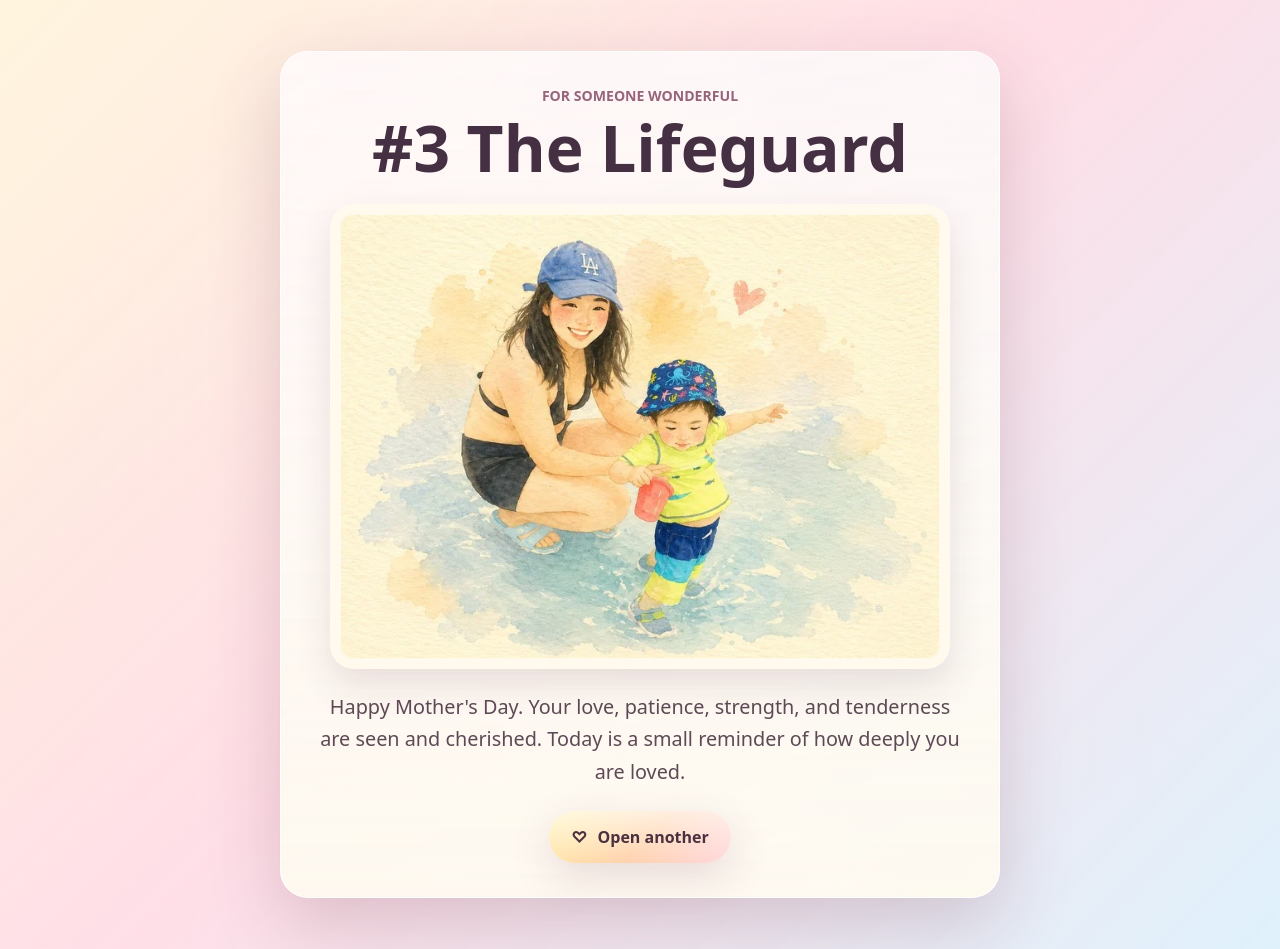
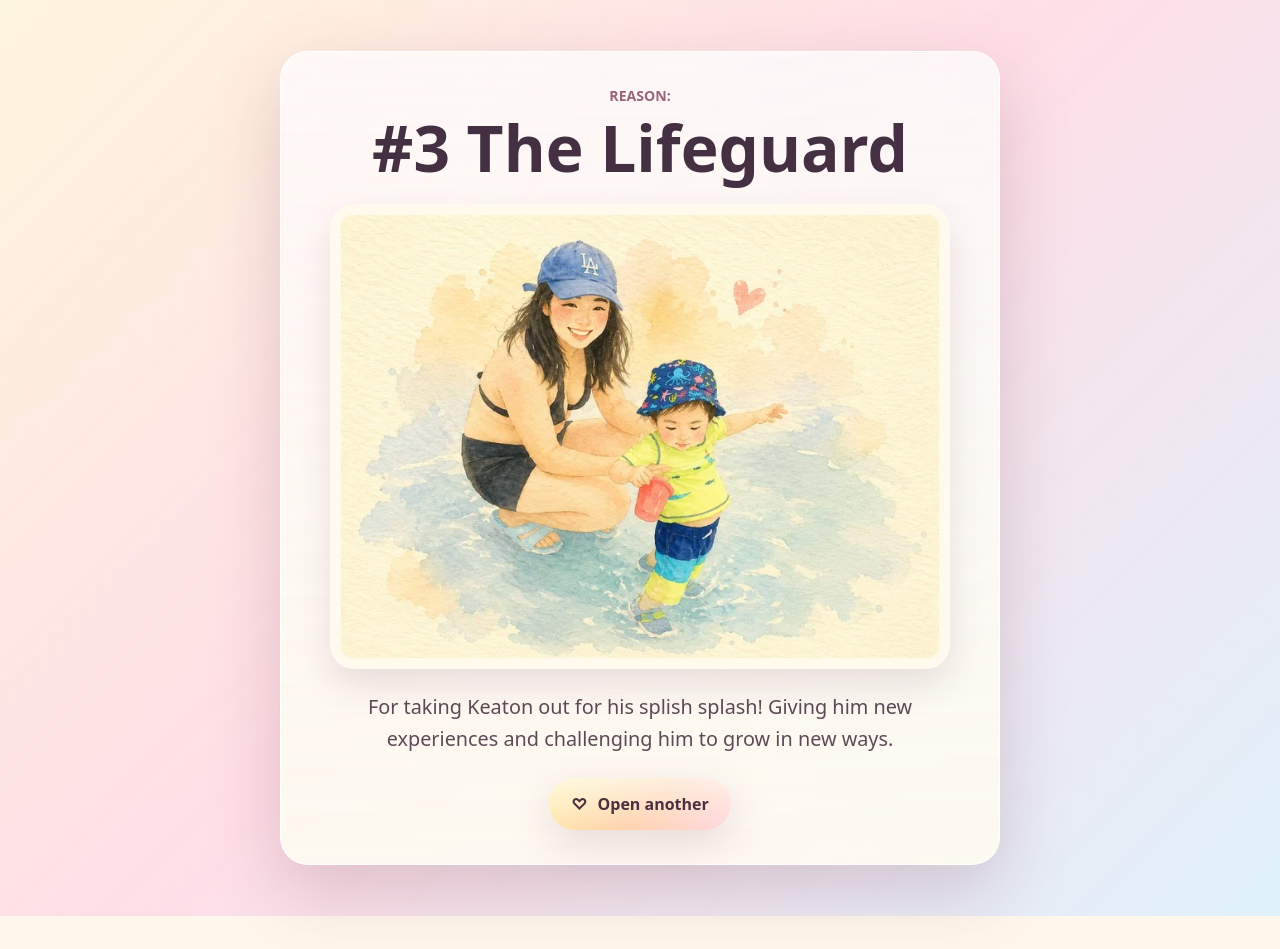
Before and after one commit to danpa-dev/2026-lisa-mothers-day, a plain HTML site: page index.html in a window 1280 px wide. Both pictures are taken after a click on the button "Open Lisa's Mother's Day envelope". After the commit the page ends 916 px from the top, so only its background shows below. Drawn offline with Linux system fonts and the light colour scheme.

Commit message:
Add personalized card messages

```diff
--- a/script.js
+++ b/script.js
@@ -3,38 +3,45 @@ const cards = [
     id: 1,
     displayName: "#1 The Storytime Reader",
     src: "./assets/images/01-the-storytime-reader.webp",
-    alt: "Mother reading with her child"
+    alt: "Mother reading with her child",
+    message:
+      "For reading to Keaton the same truck book a million times, and making sure that his brain is nice and wrinkly 🧠. And for always challenging us.. to think."
   },
   {
     id: 2,
     displayName: "#2 The Lifter",
     src: "./assets/images/02-the-lifter.webp",
-    alt: "Mother lifting her child"
+    alt: "Mother lifting her child",
+    message:
+      "For lifting Keaton whenever he wants, even when he's getting real chonky. And for lifting up others around you by Facetiming to check in, being their advocate, writing handwritten letters with no AI, and always planning fun things to do."
   },
   {
     id: 3,
     displayName: "#3 The Lifeguard",
     src: "./assets/images/03-the-lifeguard.webp",
-    alt: "Mother and child at the water"
+    alt: "Mother and child at the water",
+    message:
+      "For taking Keaton out for his splish splash! Giving him new experiences and challenging him to grow in new ways."
   },
   {
     id: 4,
     displayName: "#4 The Bedrock",
     src: "./assets/images/04-the-bedrock.webp",
-    alt: "Mother and child resting together"
+    alt: "Mother and child resting together",
+    message:
+      "For being the unsung hero with many hats: private chef, housekeeper, chauffer. And for being the dependably loving, fun one in the relationship (don't tell Kevin haha).<br><br>PS hi kevin :)"
   },
   {
     id: 5,
     displayName: "#5 The Netflix Lounger",
     src: "./assets/images/05-the-netflix-lounger.webp",
-    alt: "Mother and child lounging together"
+    alt: "Mother and child lounging together",
+    message: "For always being chill and Keaton's safe space."
   }
 ];
 
 const copy = {
-  recipientLine: "For someone wonderful",
-  message:
-    "Happy Mother's Day. Your love, patience, strength, and tenderness are seen and cherished. Today is a small reminder of how deeply you are loved."
+  recipientLine: "Reason:"
 };
 
 const introPanel = document.querySelector("#introPanel");
@@ -54,7 +61,7 @@ let previousCardId = null;
 let isAnimating = false;
 
 recipientLine.textContent = copy.recipientLine;
-messageText.textContent = copy.message;
+messageText.innerHTML = cards[0].message;
 envelopeButton.setAttribute("aria-disabled", "false");
 resetButton.setAttribute("aria-disabled", "true");
 
@@ -115,6 +122,7 @@ function renderCard(card) {
   cardTitle.textContent = card.displayName;
   cardImage.src = card.src;
   cardImage.alt = card.alt;
+  messageText.innerHTML = card.message;
 }
 
 const particlePattern = [
@@ -182,7 +190,7 @@ function burstParticles() {
         easing: "cubic-bezier(0.2, 0.78, 0.22, 1)",
         fill: "forwards"
       }
-    ).finished.catch(() => {});
+    ).finished.catch(() => { });
   });
 
   return Promise.all(animations).then(clearParticles);
```
Also changed, not shown: index.html (line endings or trailing spaces), 1 other file.
